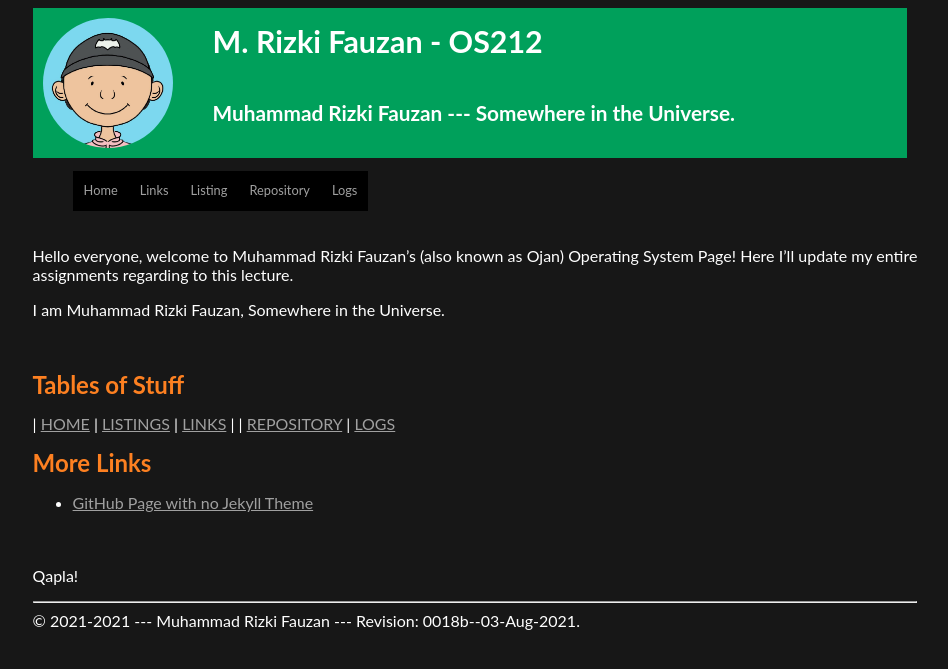
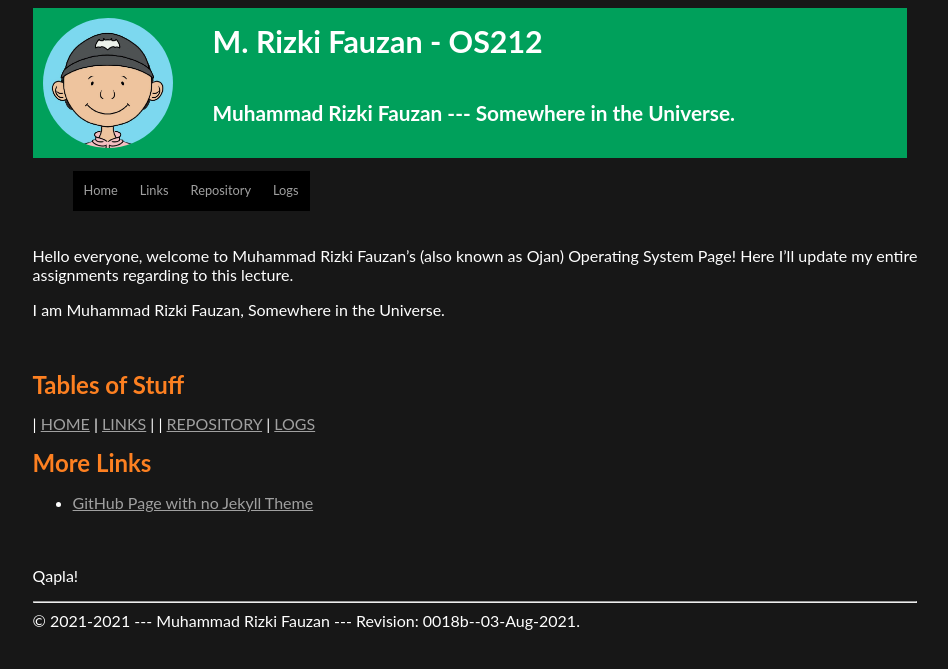
Before and after one commit to rfauzan46/os212, a Jekyll site: the page built from index.md, in a window 1280 px wide. Shown: the top 669 px of the page, without its empty margins (165-1113 px from the left). Built offline with Jekyll 4.4.1, drawn with Linux system fonts in a browser that asks for light colours.

Commit message:
Pages update pt. 3

```diff
--- a/_config.yml
+++ b/_config.yml
@@ -11,8 +11,6 @@ navbarlinks:
   link:      "/"
 - navbar:    "Links"
   link:      "/LINKS/"
-- navbar:    "Listing"
-  link:      "/000.html"
 - navbar:    "Repository"
   link:      "https://github.com/rfauzan46/os212"
 - navbar:    "Logs"
--- a/index.md
+++ b/index.md
@@ -11,7 +11,7 @@ I am {{ site.author }}, {{ site.address }}
 
 ## Tables of Stuff
 
-| [HOME]({{ site.baseurl }}/) | [LISTINGS]({{ site.baseurl }}/000.html) | [LINKS]({{ site.baseurl }}/LINKS/) |
+| [HOME]({{ site.baseurl }}/) | [LINKS]({{ site.baseurl }}/LINKS/) |
 | [REPOSITORY](https://github.com/rfauzan46/os212) | [LOGS]({{ site.baseurl }}/TXT/mylog.txt)
 <br>
 
```
